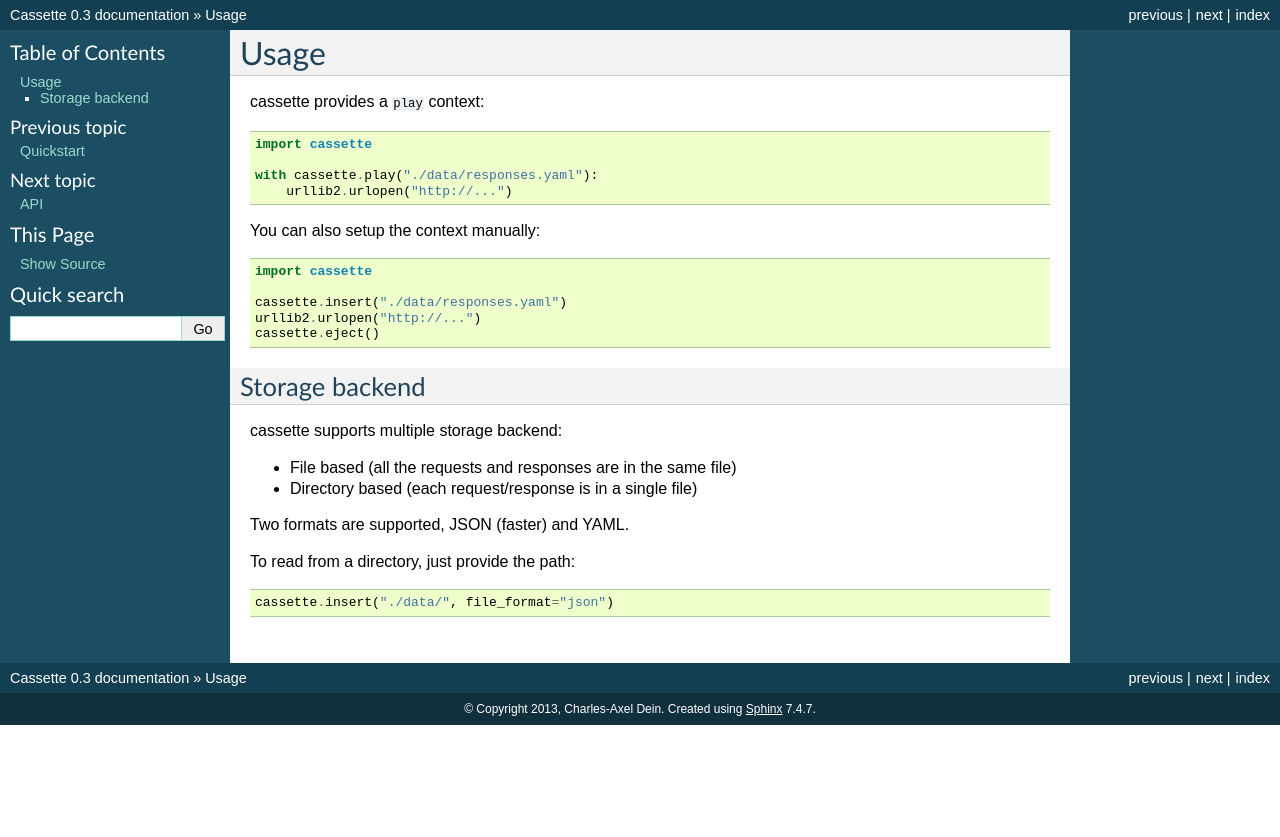
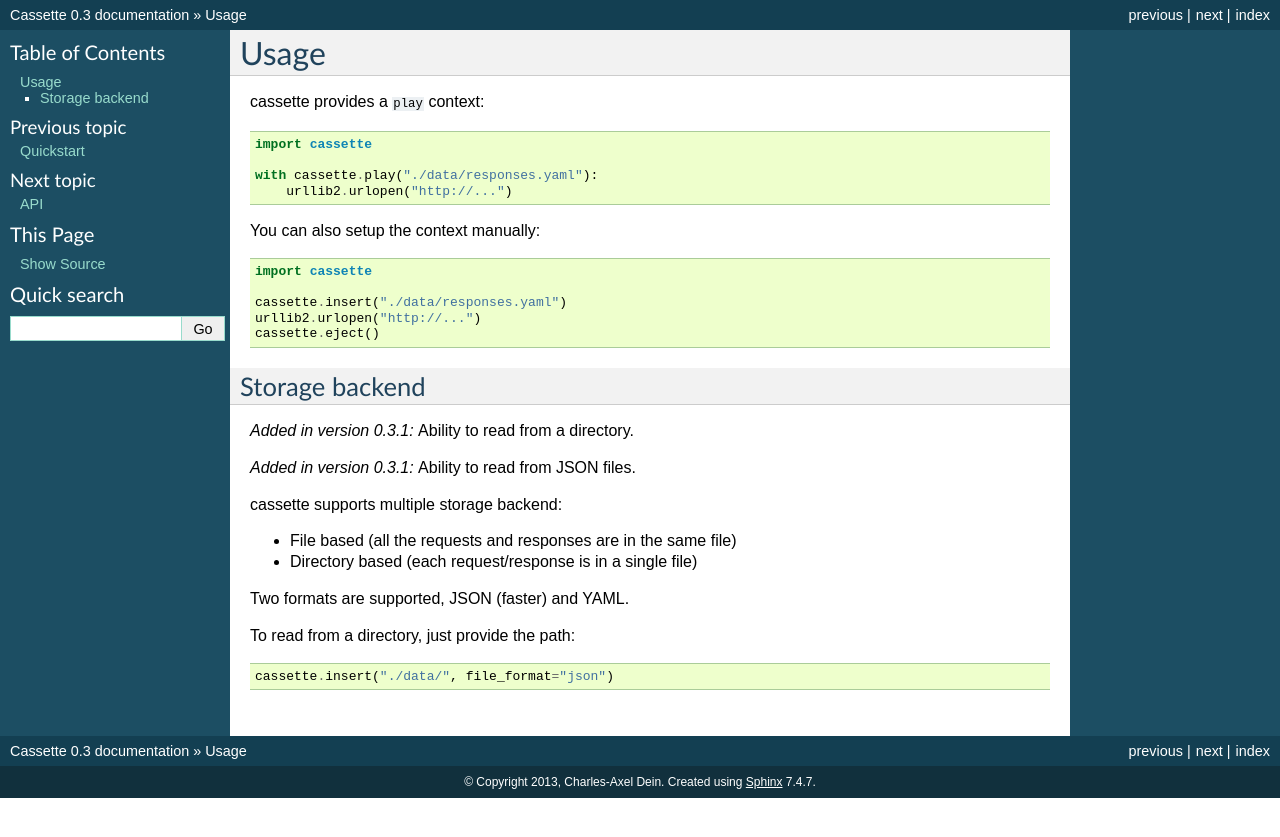
Before and after one commit to uber/cassette, a Sphinx documentation site: the page built from docs/usage.rst, in a window 1280 px wide. Shown: the top 837 px of the page. Built offline with Sphinx 7.4.7, drawn with Linux system fonts in a browser that asks for light colours; the version number is read from the project's files by our own code.

Commit message:
Add versionadded for JSON and directory

```diff
--- a/docs/usage.rst
+++ b/docs/usage.rst
@@ -23,6 +23,12 @@ You can also setup the context manually:
 Storage backend
 ---------------
 
+.. versionadded:: 0.3.1
+   Ability to read from a directory.
+
+.. versionadded:: 0.3.1
+   Ability to read from JSON files.
+
 cassette supports multiple storage backend:
 
 * File based (all the requests and responses are in the same file)
```
